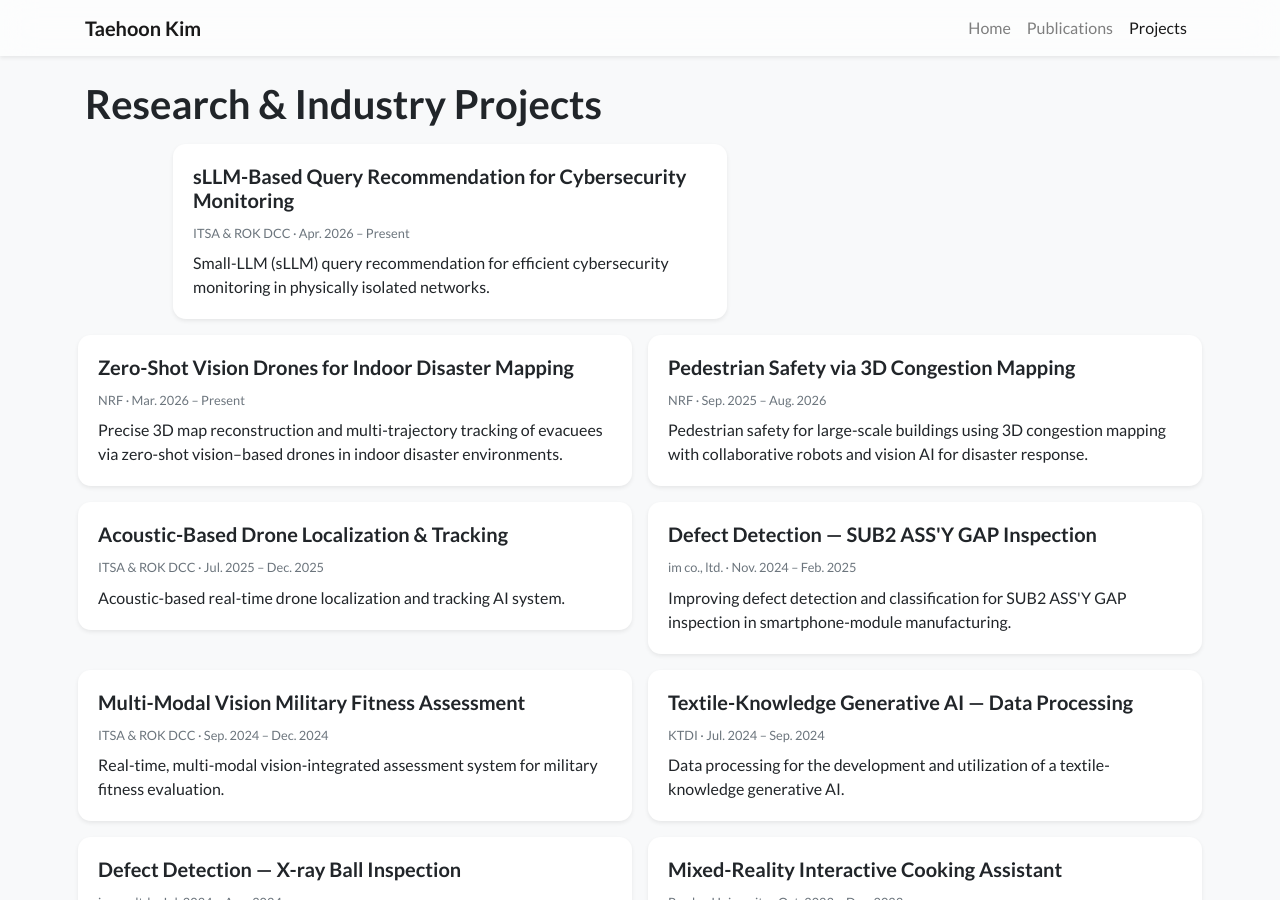
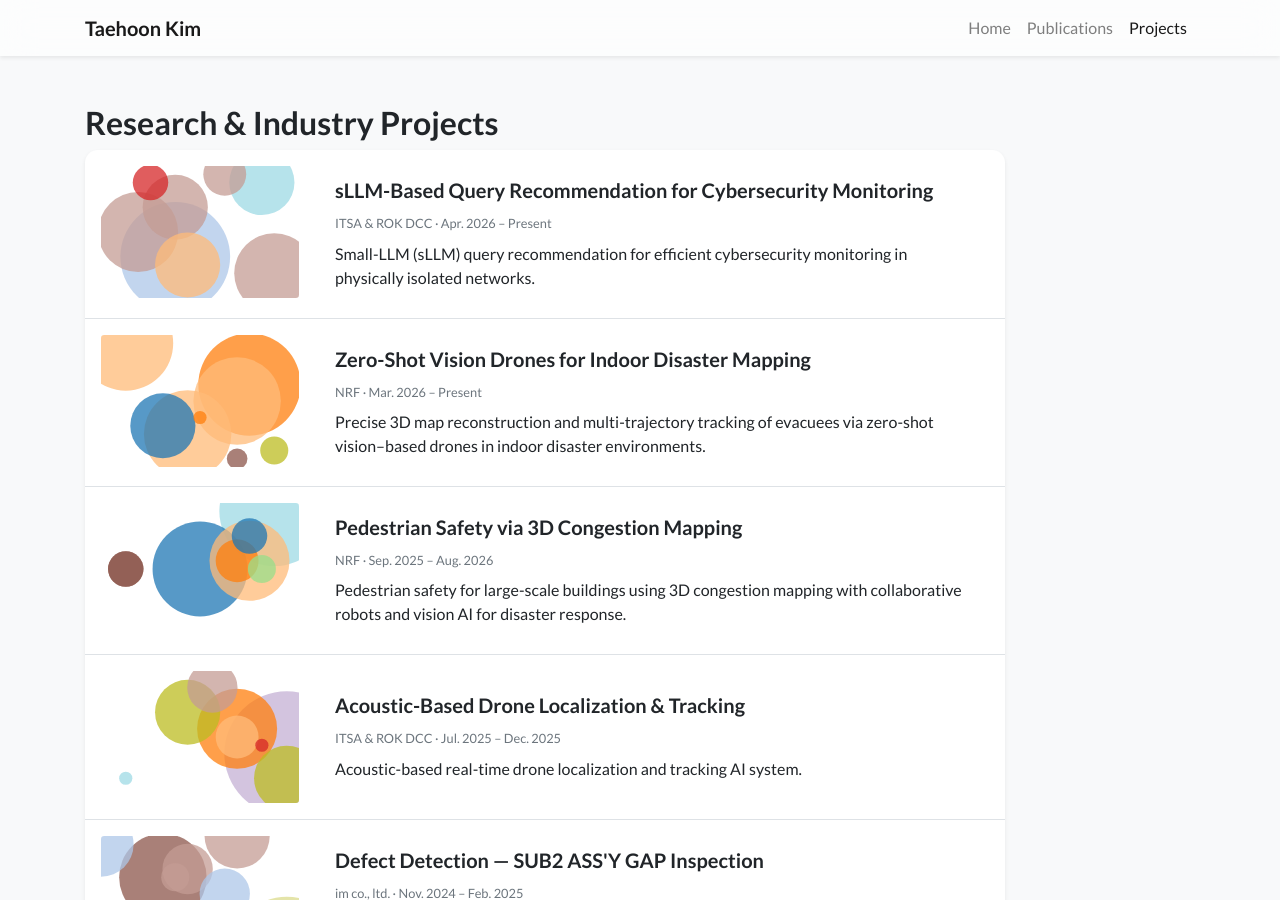
Before and after one commit to Maruu0127/Maruu0127.github.io, a Jekyll site: the page built from showcase.html, in a window 1280 px wide and 900 px high. Built offline with Jekyll 4.4.1, drawn with Linux system fonts in a browser that asks for light colours; nearby versions of some CDN libraries; a style sheet for code colours, icons or effects is not loaded.

Commit message:
Redesign Projects page as 1-column list with per-item image
- Publications 상세 페이지처럼 1단 구성 (항목당 전체 너비 1행)
- 항목별 좌측 이미지 지원: item.cover 있으면 이미지, 없으면 자동 패턴(bubble hash)
- 기존 2단 masonry grid 제거

Co-Authored-By: Claude Opus 4.7 <noreply@anthropic.com>

```diff
--- a/showcase.html
+++ b/showcase.html
@@ -2,31 +2,31 @@
 layout: default
 title : Projects
 navbar_title: Projects
-container_class: container-xl
 ---
 
-{% assign cards_by_group = site.showcase | sort: "date" | reverse | where: "show", true | group_by_exp: "item", "item.group" %}
+{% comment %} Publications 페이지처럼 1단(1-column) 리스트 + 항목별 좌측 이미지. item.cover 가 있으면 그 이미지를, 없으면 자동 패턴(bubble hash)을 표시. {% endcomment %}
+{% assign projects_by_group = site.showcase | sort: "date" | reverse | where: "show", true | group_by_exp: "item", "item.group" %}
 
-{% for group in cards_by_group %}
-<h1>{{ group.name }}</h1>
-<div class="row grid mb-4">
-    <div class="grid-sizer col-1"></div>
+<div class="row">
+    <div class="col-12 col-lg-10">
+        {% for group in projects_by_group %}
+        <h2 class="pt-4">{{ group.name }}</h2>
+        <div class="my-0 p-0 bg-white shadow-sm rounded-xl mb-4">
             {% for item in group.items %}
-    {% if item.width >= 6 -%}
-        {%- assign width_sm = 12 -%}
-        {%- assign width_xs = 12 -%}
-    {%- elsif item.width >= 2 -%}
-        {%- assign width_sm = 6 -%}
-        {%- assign width_xs = 6 -%}
+            <div class="row no-gutters {% unless forloop.last %}border-bottom{% endunless %} border-gray">
+                <div class="col-md-4 col-xl-3 mb-md-0 p-md-3 p-3">
+                    {%- if item.cover -%}
+                    <img data-src="{{ item.cover | relative_url }}" alt="{{ item.title }}" class="lazy w-100 rounded-sm" src="{{ '/assets/images/empty_300x200.png' | relative_url }}">
                     {%- else -%}
-        {%- assign width_sm = item.width | times: 2 | at_most: 12 -%}
-        {%- assign width_xs = item.width | times: 2 | at_most: 12 -%}
+                    <svg class="bubble-visual-hash lazy w-100 rounded-sm" data-bubble-visual-hash="{{ item.id }}" viewBox="0 0 300 200"></svg>
                     {%- endif -%}
-    <div class="p-2 grid-item col-md-{{ item.width | at_most: 12 }} col-sm-{{ width_sm }} col-{{ width_xs }}">
-        <div class="{% if item.class != null %}{{ item.class }}{% else %}card border-0 shadow-sm bg-white{% endif %}">
+                </div>
+                <div class="col-md-8 col-xl-9 d-flex align-items-center p-2 pl-md-0">
                     {{ item.content }}
                 </div>
             </div>
             {% endfor %}
         </div>
         {% endfor %}
+    </div>
+</div>
```
Lines whose indentation alone changed are shown as unchanged.
